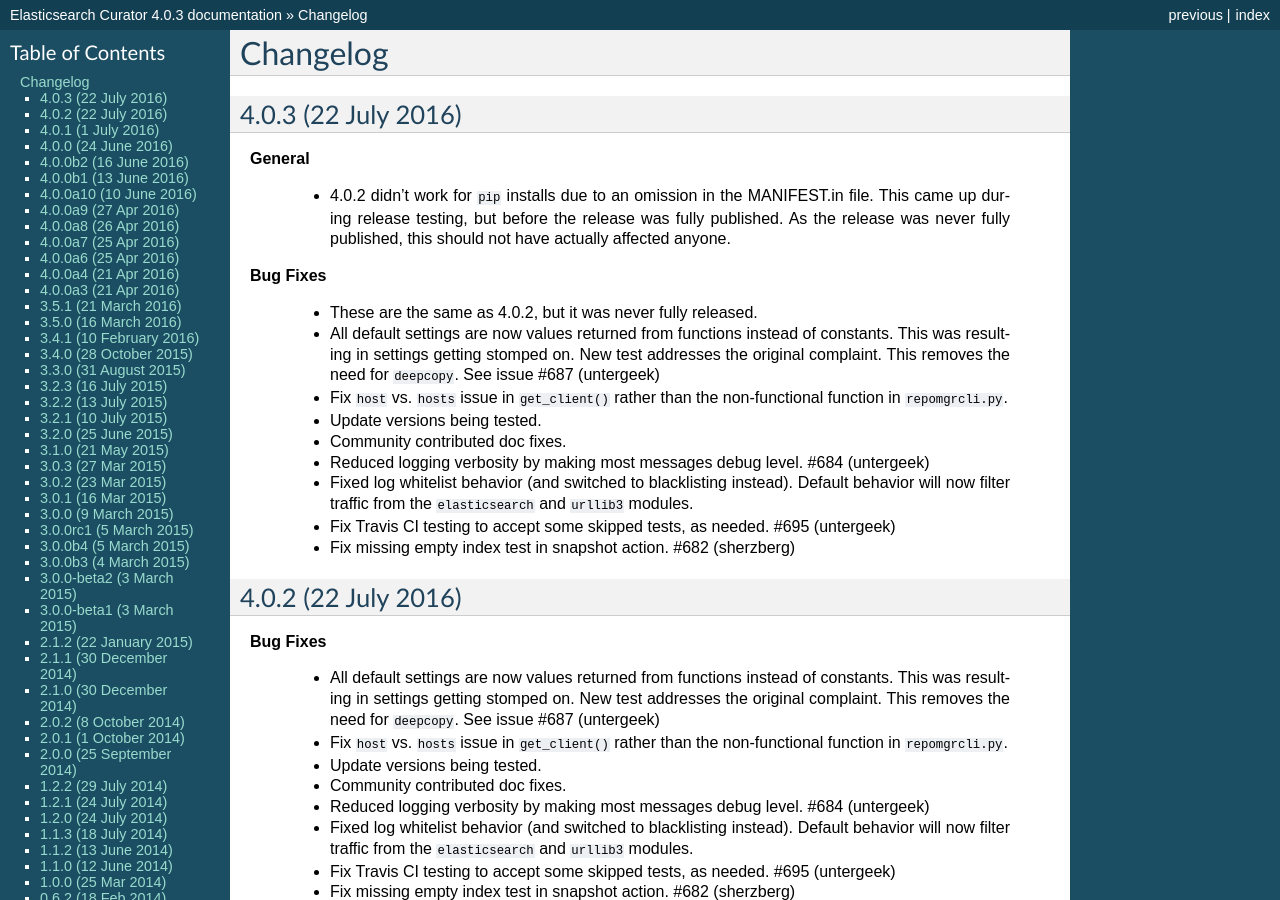
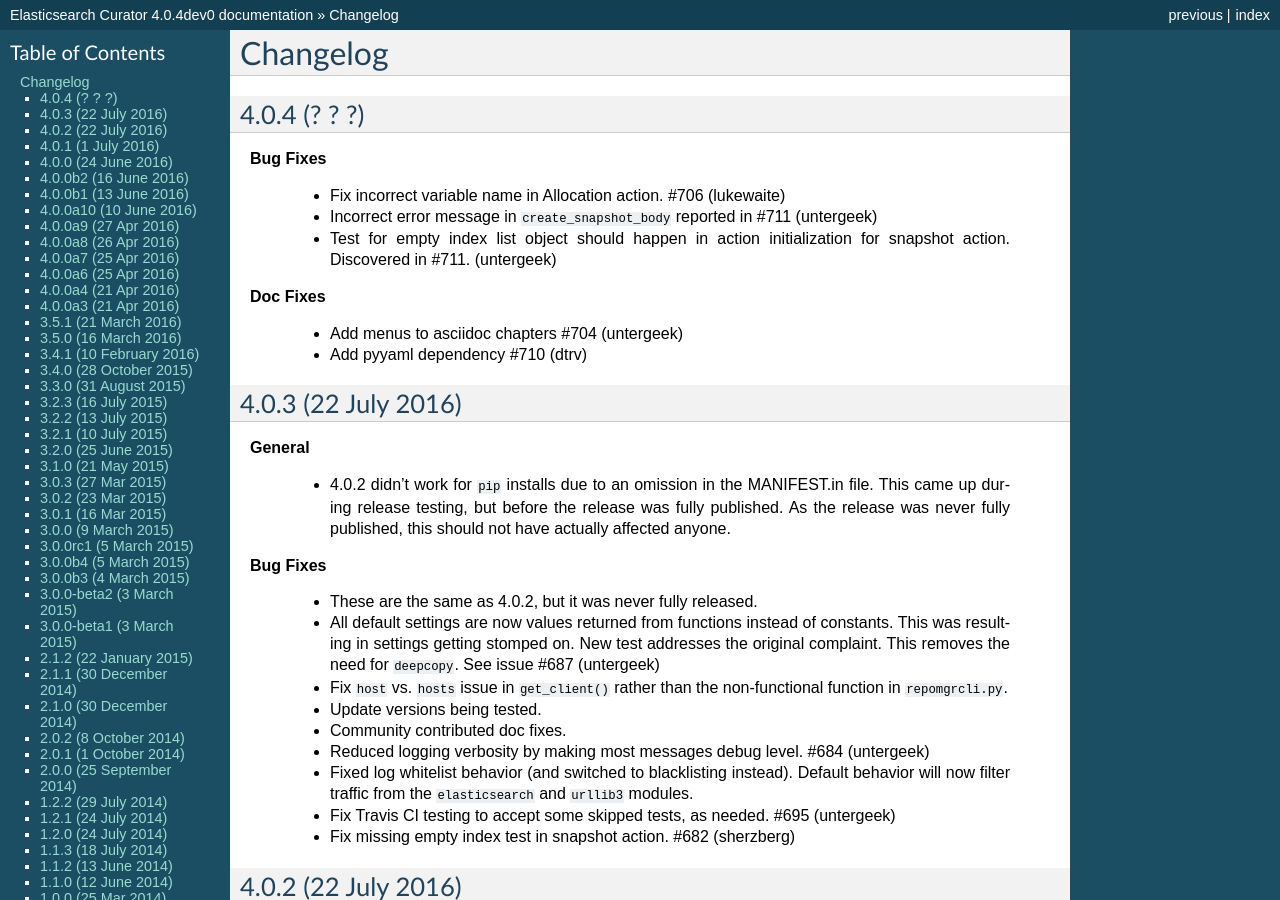
Before and after one commit to elastic/curator, a Sphinx documentation site: the page built from docs/Changelog.rst, in a window 1280 px wide and 900 px high. Built offline with Sphinx 7.4.7, drawn with Linux system fonts in a browser that asks for light colours; some of the changed text lies outside the part shown.

Commit message:
Change when Snapshot action tests for indices
Also fix typos in utils.py, where it was incorrectly logging an error for a missing repository, instead of missing indices.

Update Changelog with recent changes and bump version number

```diff
--- a/curator/_version.py
+++ b/curator/_version.py
@@ -1 +1 @@
-__version__ = '4.0.3'
+__version__ = '4.0.4dev0'
--- a/docs/Changelog.rst
+++ b/docs/Changelog.rst
@@ -2,6 +2,22 @@
 
 Changelog
 =========
+
+4.0.4 (? ? ?)
+-------------
+
+**Bug Fixes**
+
+  * Fix incorrect variable name in Allocation action. #706 (lukewaite)
+  * Incorrect error message in ``create_snapshot_body`` reported in #711
+    (untergeek)
+  * Test for empty index list object should happen in action initialization for
+    snapshot action. Discovered in #711. (untergeek)
+
+**Doc Fixes**
+
+  * Add menus to asciidoc chapters #704 (untergeek)
+  * Add pyyaml dependency #710 (dtrv)
 
 4.0.3 (22 July 2016)
 --------------------
```
Also changed, not shown: 3 other files.
